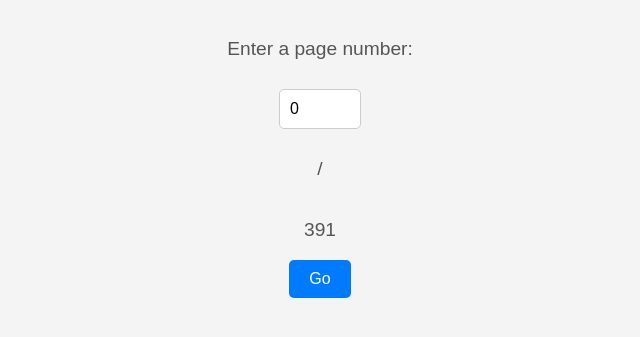
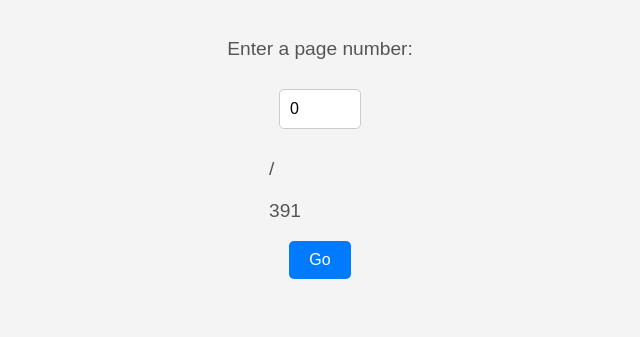
Before and after one commit to Nitnaf10/Example-of-a-redirect-to-a-numbered-page, a plain HTML site: page index.html in a window 1280 px wide. Shown: the part 81-418 px from the top of the page, without its empty margins (320-960 px from the left). Drawn offline with Linux system fonts and the light colour scheme.

Commit message:
Update index.html

```diff
--- a/index.html
+++ b/index.html
@@ -24,9 +24,10 @@
 <body>
   <h1>Redirect to page</h1>
   <p>Enter a page number:</p>
+<div class="flex">
   <input type="number" id="pageInput" min="0" max="391" value="0" required>
   <p>/</p>
-  <p>391</p>
+  <p>391</p></div>
   <button onclick="redirectToPage()">Go</button>
 </body>
 </html>
```
